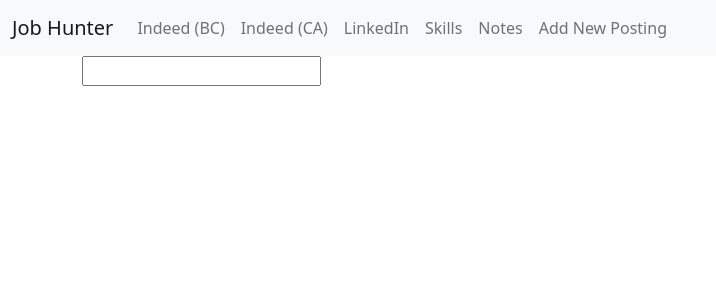
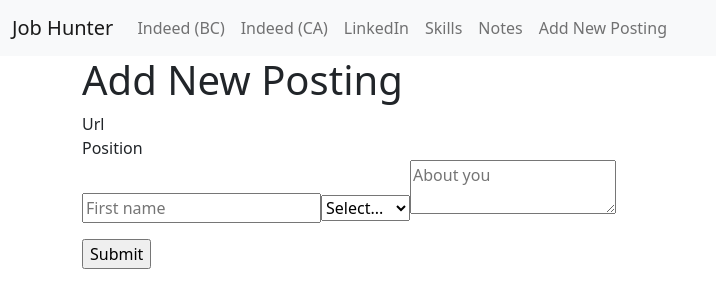
Before and after one commit to alexhyang/jobhunter-REST, a React (Create React App) app in the folder client/: page /add_posting in a window 1280 px wide. Shown: the top 308 px of the page, without its empty margins (0-716 px from the left). Built offline with nearby package versions, Linux system fonts and the light colour scheme; no server answers.

Commit message:
form setup for react hook form

```diff
--- /dev/null
+++ b/client/src/pages/NewPosting/Form.tsx
@@ -0,0 +1,22 @@
+import React, { useState } from "react";
+import { useForm } from 'react-hook-form';
+
+export default function Form() {
+  const { register, handleSubmit } = useForm();
+  const [data, setData] = useState("");
+  return (
+    <form onSubmit={handleSubmit((data)=>setData(JSON.stringify(data)))}>
+      <div>Url</div>
+      <div>Position</div>
+      <input {...register("firstName")} placeholder="First name" />
+      <select {...register("category")}>
+        <option value="">Select...</option>
+        <option value="A">Option A</option>
+        <option value="B">Option B</option>
+      </select>
+      <textarea {...register("aboutYou")} placeholder="About you" />
+      <p>{data}</p>
+      <input type="submit" />
+    </form>
+  );
+}
--- a/client/src/pages/NewPosting/NewPosting.tsx
+++ b/client/src/pages/NewPosting/NewPosting.tsx
@@ -1,5 +1,11 @@
-import React from 'react';
+import React from "react";
+import Form from "./Form";
 
 export default function New() {
-  return <form><input/></form>;
+  return (
+    <>
+      <h1>Add New Posting</h1>
+      <Form />
+    </>
+  );
 }
```
